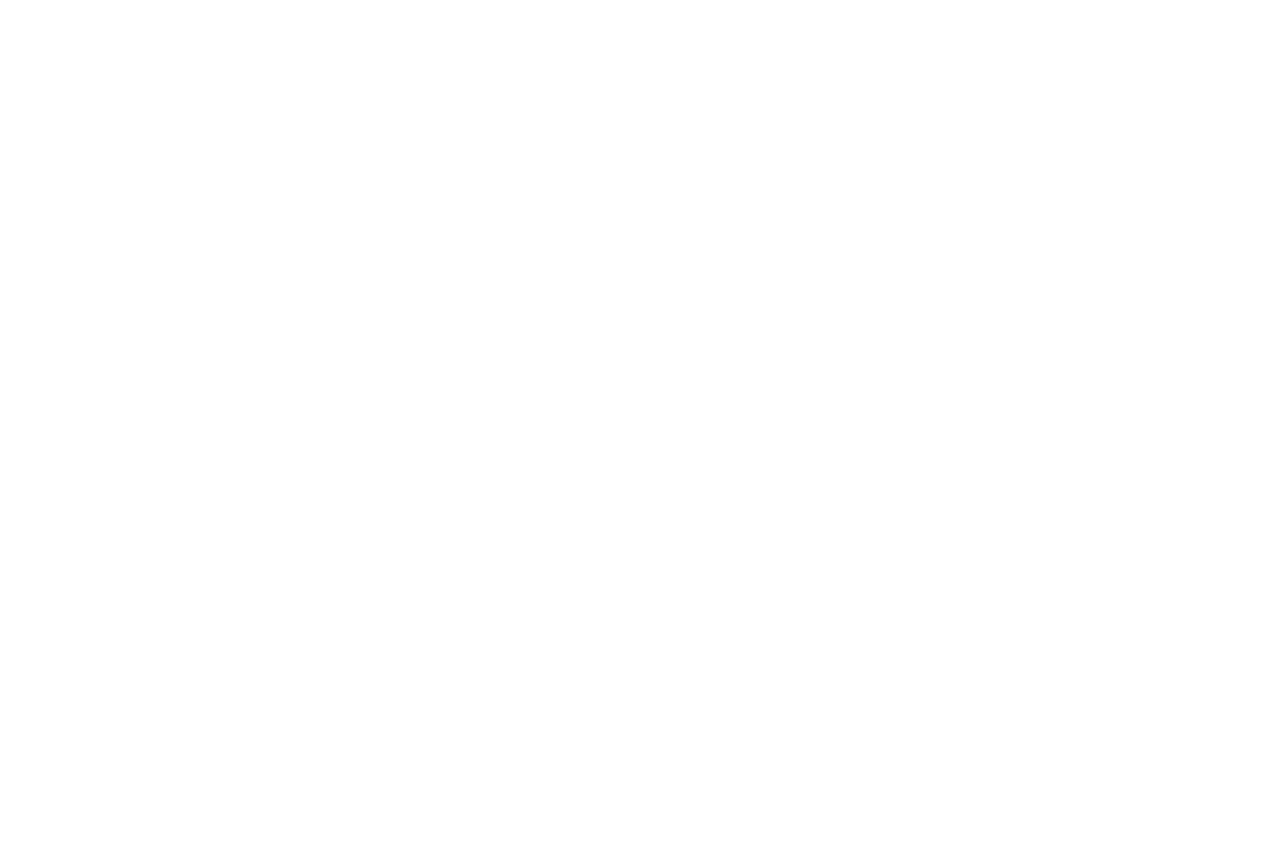
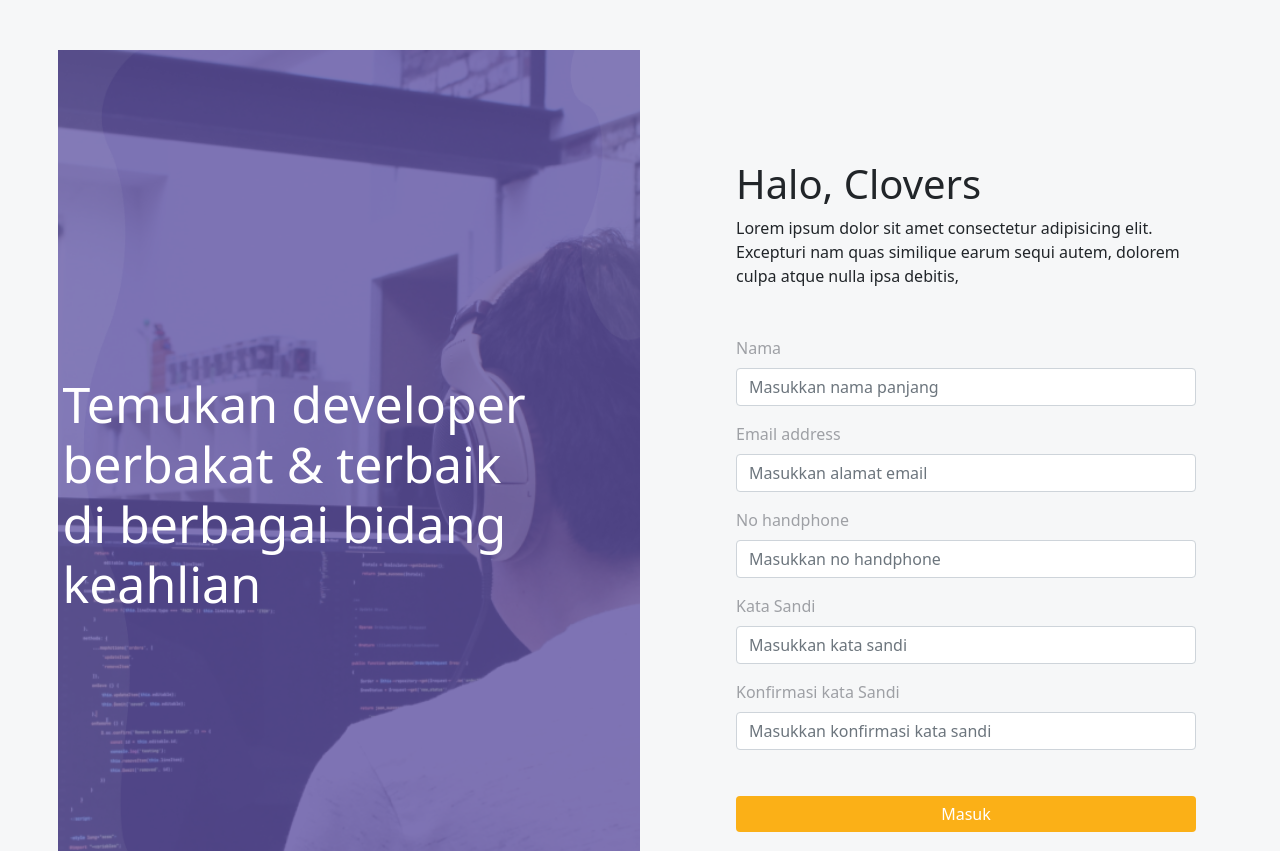
Before and after one commit to Walidnurudin/clover-frontend, a React (Create React App) app: page /register-workers in a window 1280 px wide. Shown: the top 851 px of the page. Before the commit the page ends 800 px from the top, so only its background shows below. Built offline with nearby package versions, Linux system fonts and the light colour scheme.

Commit message:
add register for workers page (slicing)

```diff
--- a/src/App.js
+++ b/src/App.js
@@ -4,6 +4,7 @@ import { BrowserRouter as Router, Switch, Route } from "react-router-dom";
 // PAGES
 import LandingPage from "./pages/LandingPage";
 import Login from "./pages/Login";
+import RegisterWorkers from "./pages/RegisterWorkers";
 
 function App() {
   return (
@@ -11,6 +12,7 @@ function App() {
       <Switch>
         <Route path="/" exact component={LandingPage} />
         <Route path="/login" exact component={Login} />
+        <Route path="/register-workers" exact component={RegisterWorkers} />
       </Switch>
     </Router>
   );
--- /dev/null
+++ b/src/pages/RegisterWorkers/index.css
@@ -0,0 +1,15 @@
+.window {
+  padding-left: 0 !important;
+  padding-right: 0 !important;
+  background-color: #f6f7f8;
+}
+
+.column1 {
+  position: relative;
+  padding: 50px 0px 5px 70px !important;
+}
+
+.column2 {
+  padding-left: 0 !important;
+  padding-right: 0 !important;
+}
--- /dev/null
+++ b/src/pages/RegisterWorkers/index.jsx
@@ -0,0 +1,24 @@
+import React from "react";
+import { Container, Row, Col } from "react-bootstrap";
+import "./index.css";
+import AuthLeft from "../../components/atoms/AuthLeft";
+import FormRegisterWorkers from "../../components/molecules/Forms/RegisterWorkers";
+
+const RegisterWorkers = () => {
+  return (
+    <>
+      <Container fluid className="window">
+        <Row>
+          <Col md={6} className="column1">
+            <AuthLeft />
+          </Col>
+          <Col md={6} className="column2">
+            <FormRegisterWorkers />
+          </Col>
+        </Row>
+      </Container>
+    </>
+  );
+};
+
+export default RegisterWorkers;
```
